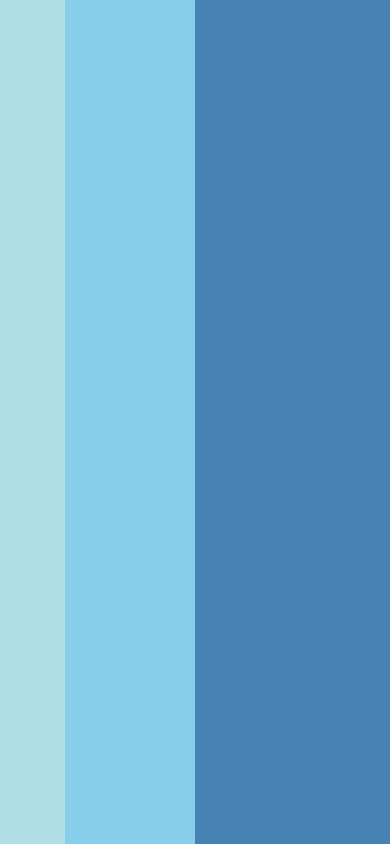
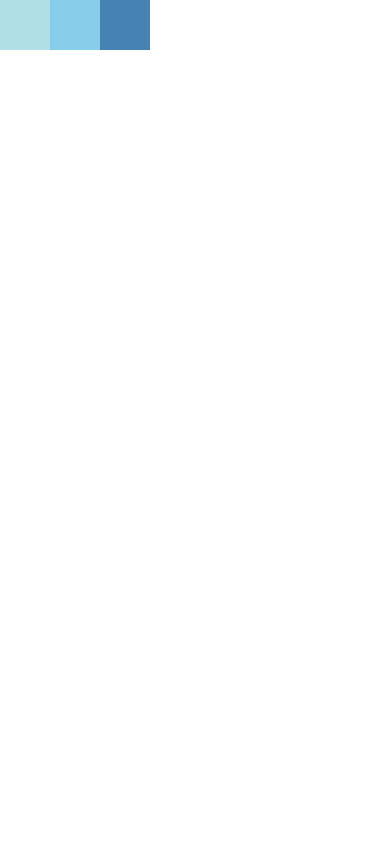
Before and after one commit to jguadagno/building-applications-with-react-native, a React Native app in the folder ReactNativeEvent/: screen / in a window 390 px wide. Built offline with nearby package versions, Linux system fonts and the light colour scheme.

Commit message:
Hello World - Layout

```diff
--- a/ReactNativeEvent/App.js
+++ b/ReactNativeEvent/App.js
@@ -8,12 +8,11 @@ import {
 export default class FlexDirectionBasics extends Component {
   render() {
     return (
-      // Try setting `flexDirection` to `column`.
-      <View style={{flex: 1, flexDirection: 'row'}}>
-        <View style={{flex: 1, backgroundColor: 'powderblue'}} />
-        <View style={{flex: 2, backgroundColor: 'skyblue'}} />
-        <View style={{flex: 3, backgroundColor: 'steelblue'}} />
-      </View>
+    <View style={{flex: 1, flexDirection: 'row'}}>
+      <View style={{width: 50, height: 50, backgroundColor: 'powderblue'}} />
+      <View style={{width: 50, height: 50, backgroundColor: 'skyblue'}} />
+      <View style={{width: 50, height: 50, backgroundColor: 'steelblue'}} />
+    </View>
     );
   }
 }
```
